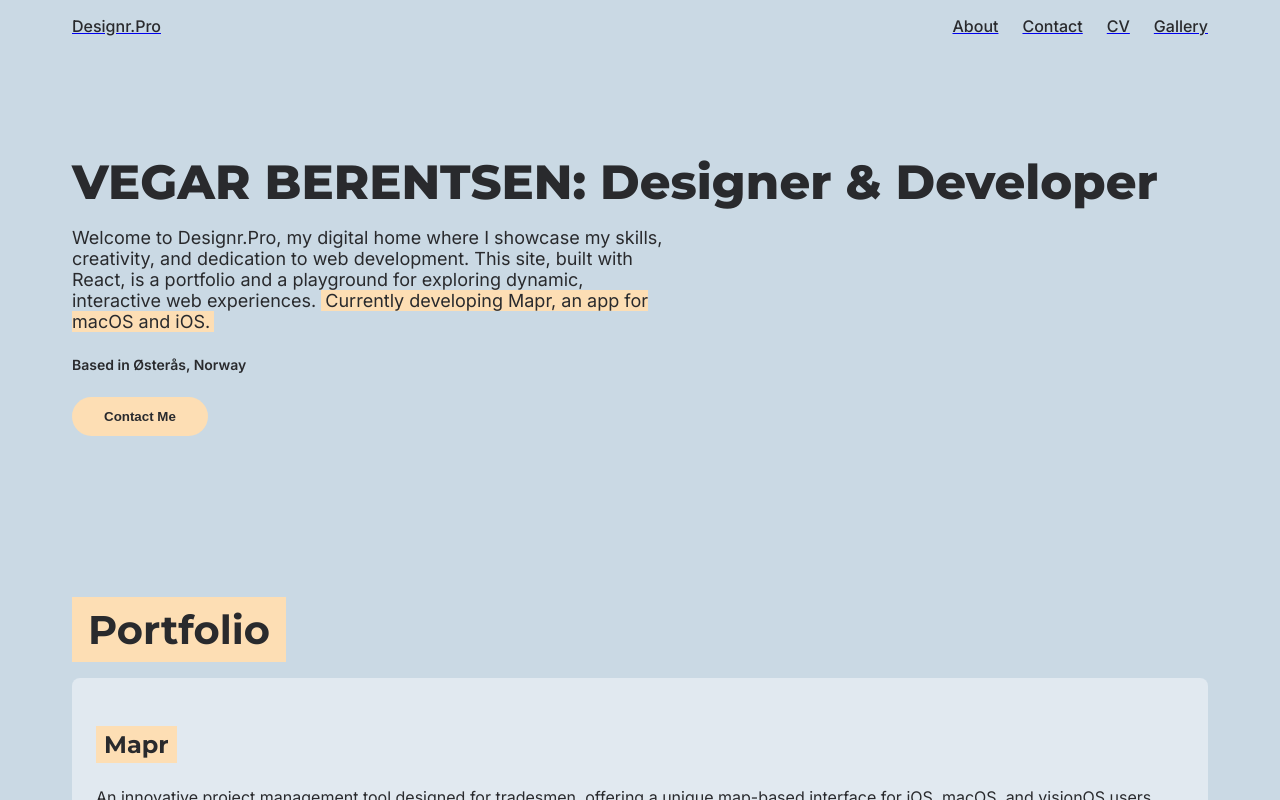
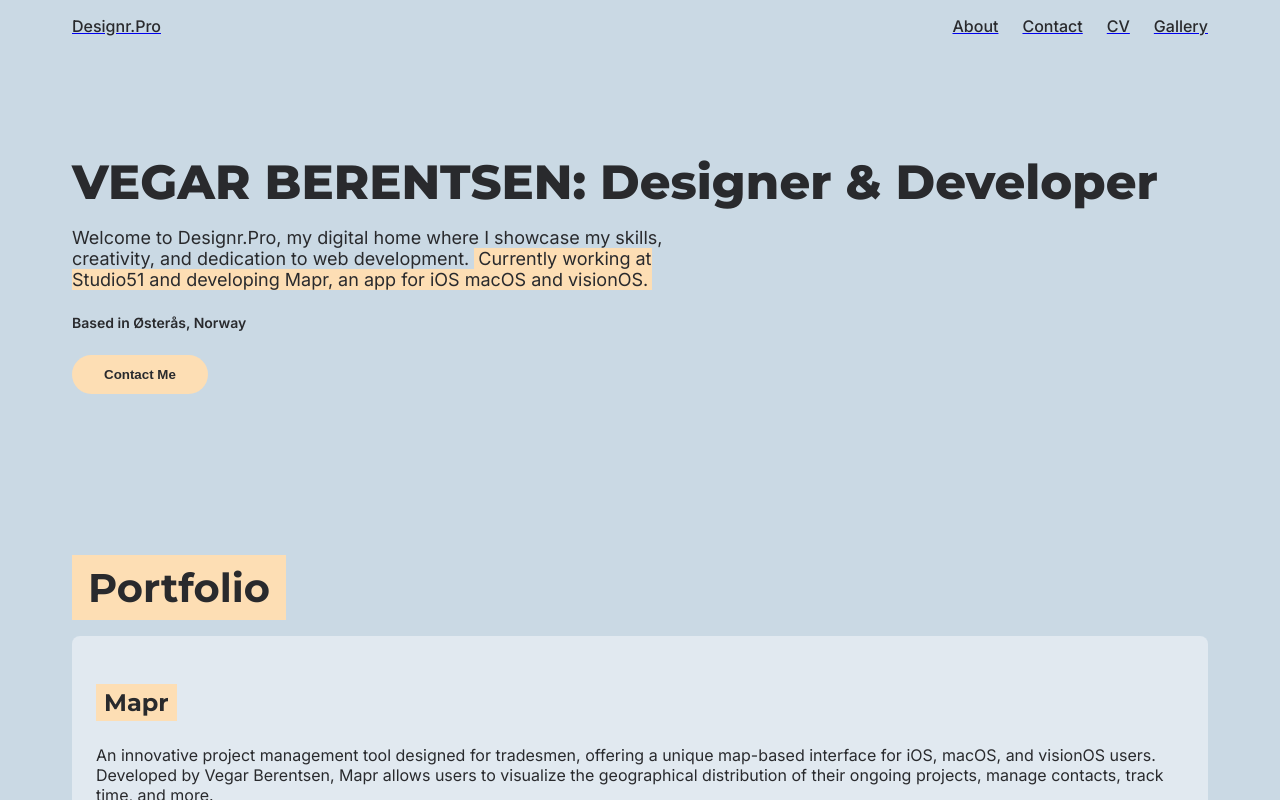
Before and after one commit to Designrpros/Designr-Pro, a Next.js app: page / in a window 1280 px wide. Built offline with nearby package versions, Linux system fonts and the light colour scheme.

Commit message:
Add all pages

```diff
--- a/src/app/page.tsx
+++ b/src/app/page.tsx
@@ -56,6 +56,16 @@ const projects = [
     description: "An artist webpage for LIORA, designed to display her creative works, artistic vision, and personal style through an engaging and visually appealing interface.",
   },
   {
+    name: "Låne Lageret",
+    url: "https://laanelageret.vercel.app",
+    description: "A Bua-inspired concept for Akthe, Låne Lageret is a community-driven initiative that provides a lending library for tools, equipment, and resources. Designed to promote sustainability and accessibility, this platform allows individuals to borrow items for their projects, fostering collaboration and reducing waste within the Akthe community.",
+  },
+  {
+    name: "BærumKart",
+    url: "https://baerumkart.vercel.app",
+    description: "Inspired by UT.no, BærumKart is a digital mapping platform tailored for the Bærum region. It offers detailed maps and guides for outdoor activities, including hiking trails, cultural landmarks, and community events, encouraging residents and visitors to explore Bærum’s natural beauty and local attractions.",
+  },
+  {
     name: "Designr.pro",
     url: "https://designrpro.vercel.app",
     description: "The personal brand homepage and CV of a professional designer, showcasing various design projects, work philosophy, and professional experience.",
@@ -64,16 +74,6 @@ const projects = [
     name: "Alcatelz",
     url: "https://www.alcatelz.com/",
     description: "A personal portfolio page displaying various projects and outlining the creator's work philosophy.",
-  },
-  {
-    name: "Låne Lageret",
-    url: "https://laanelageret.vercel.app",
-    description: "A Bua-inspired concept for Akthe, Låne Lageret is a community-driven initiative that provides a lending library for tools, equipment, and resources. Designed to promote sustainability and accessibility, this platform allows individuals to borrow items for their projects, fostering collaboration and reducing waste within the Akthe community.",
-  },
-  {
-    name: "BærumKart",
-    url: "https://baerumkart.vercel.app",
-    description: "Inspired by UT.no, BærumKart is a digital mapping platform tailored for the Bærum region. It offers detailed maps and guides for outdoor activities, including hiking trails, cultural landmarks, and community events, encouraging residents and visitors to explore Bærum’s natural beauty and local attractions.",
   },
 ];
 
@@ -215,8 +215,8 @@ export default function Home() {
           <span style={{ fontWeight: 800 }}>VEGAR BERENTSEN:</span> Designer & Developer
         </HeroTitle>
         <HeroSubtitle className="font-sans">
-          Welcome to Designr.Pro, my digital home where I showcase my skills, creativity, and dedication to web development. This site, built with React, is a portfolio and a playground for exploring dynamic, interactive web experiences.{' '}
-          <HighlightedText>Currently developing Mapr, an app for macOS and iOS.</HighlightedText>
+          Welcome to Designr.Pro, my digital home where I showcase my skills, creativity, and dedication to web development.{' '}
+          <HighlightedText>Currently working at Studio51 and developing Mapr, an app for iOS macOS and visionOS.</HighlightedText>
         </HeroSubtitle>
         <AuthorText className="font-sans">Based in Østerås, Norway</AuthorText>
         <Link href="/contact">
```
